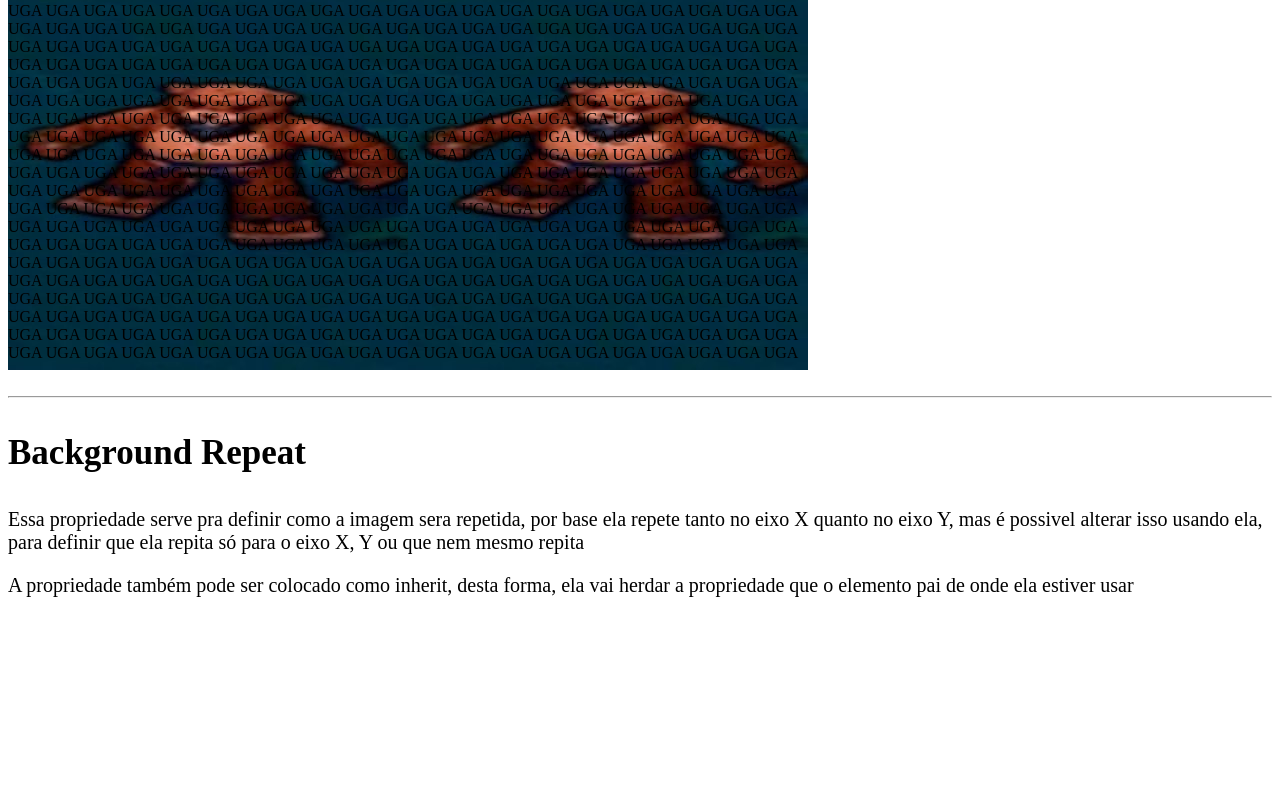
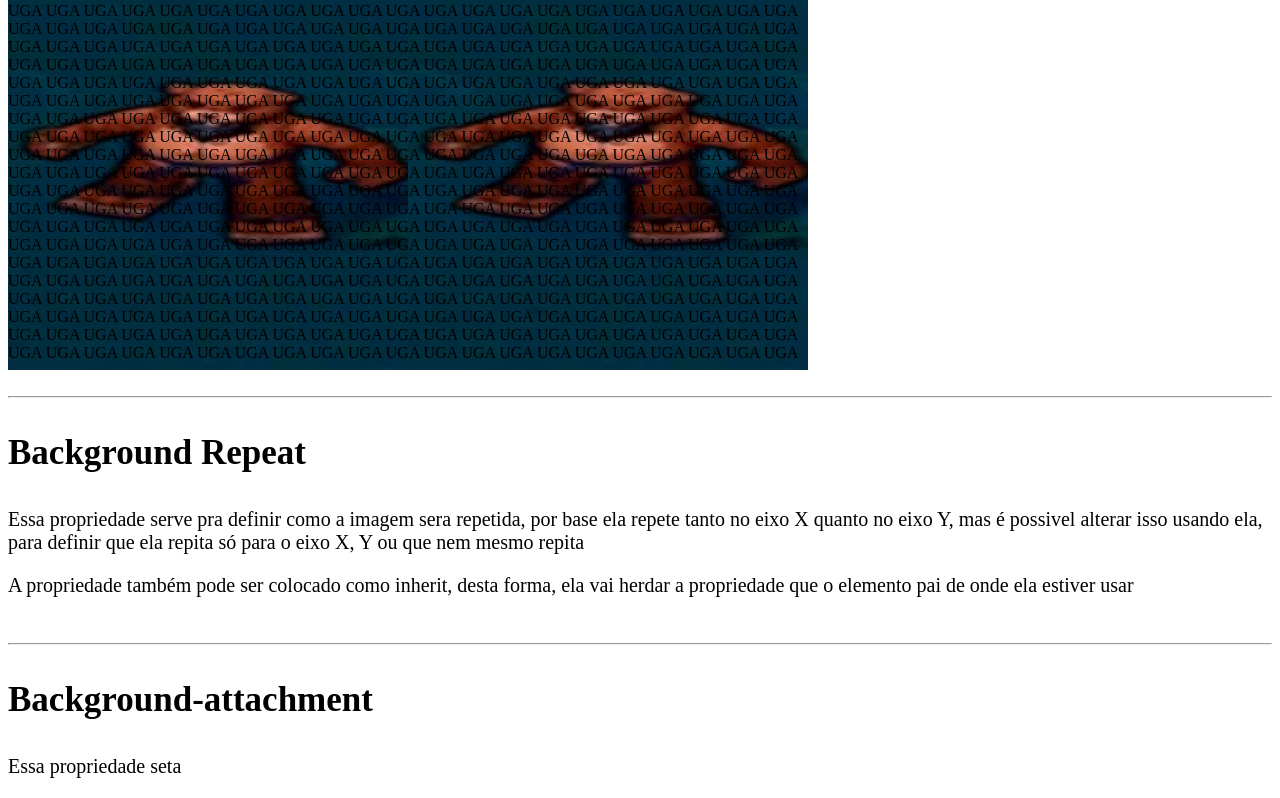
Before and after one commit to Renraks/CSS_Study, a plain HTML site: page Background/index.html in a window 1280 px wide. Shown: the part 1276-2074 px from the top of the page. Before the commit the page ends 1893 px from the top, so only its background shows below. Drawn offline with Linux system fonts and the light colour scheme.

Commit message:
Update index.html

```diff
--- a/Background/index.html
+++ b/Background/index.html
@@ -84,5 +84,11 @@
         <p>A propriedade também pode ser colocado como inherit, desta forma, ela vai herdar a propriedade que o elemento pai de onde ela
             estiver usar
         </p>
+
+        <br/>
+        <hr/>
+
+        <h3>Background-attachment</h3>
+        <p>Essa propriedade seta</p>
     </body>
 </html>
```
